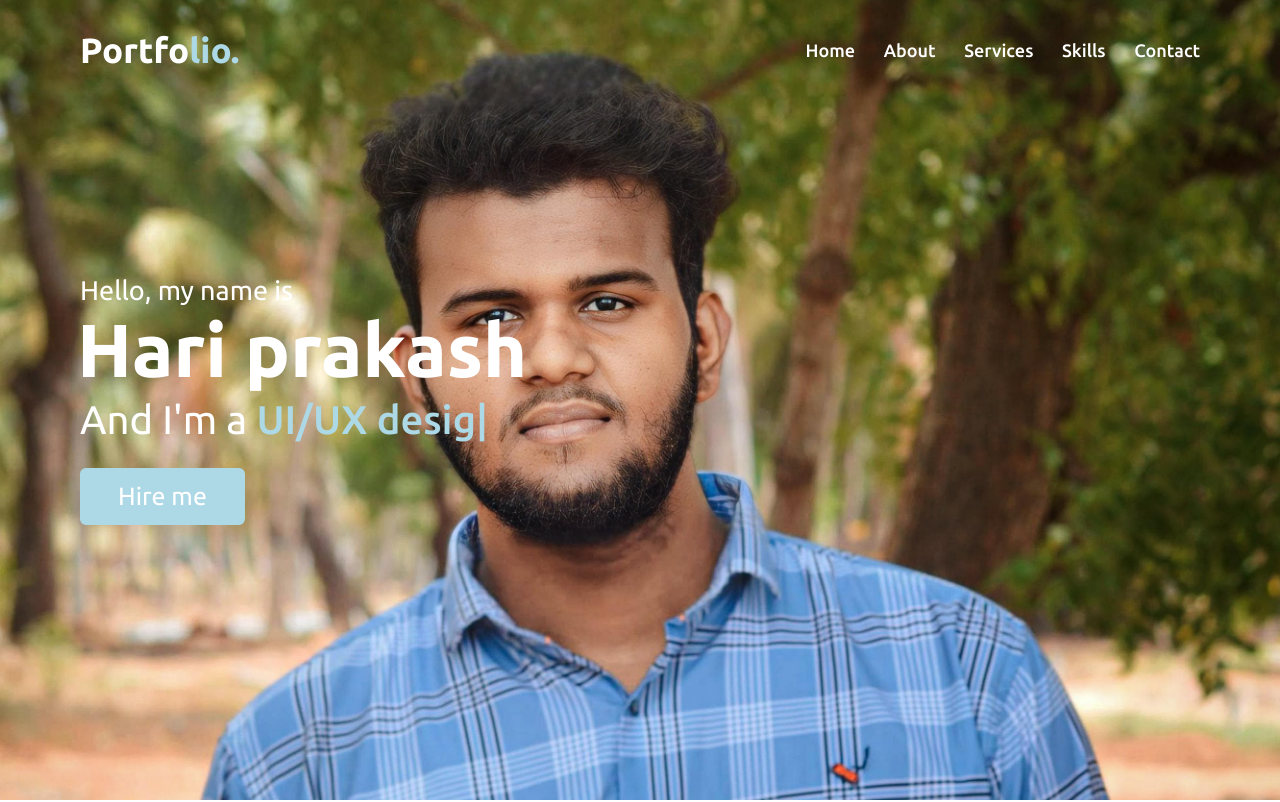
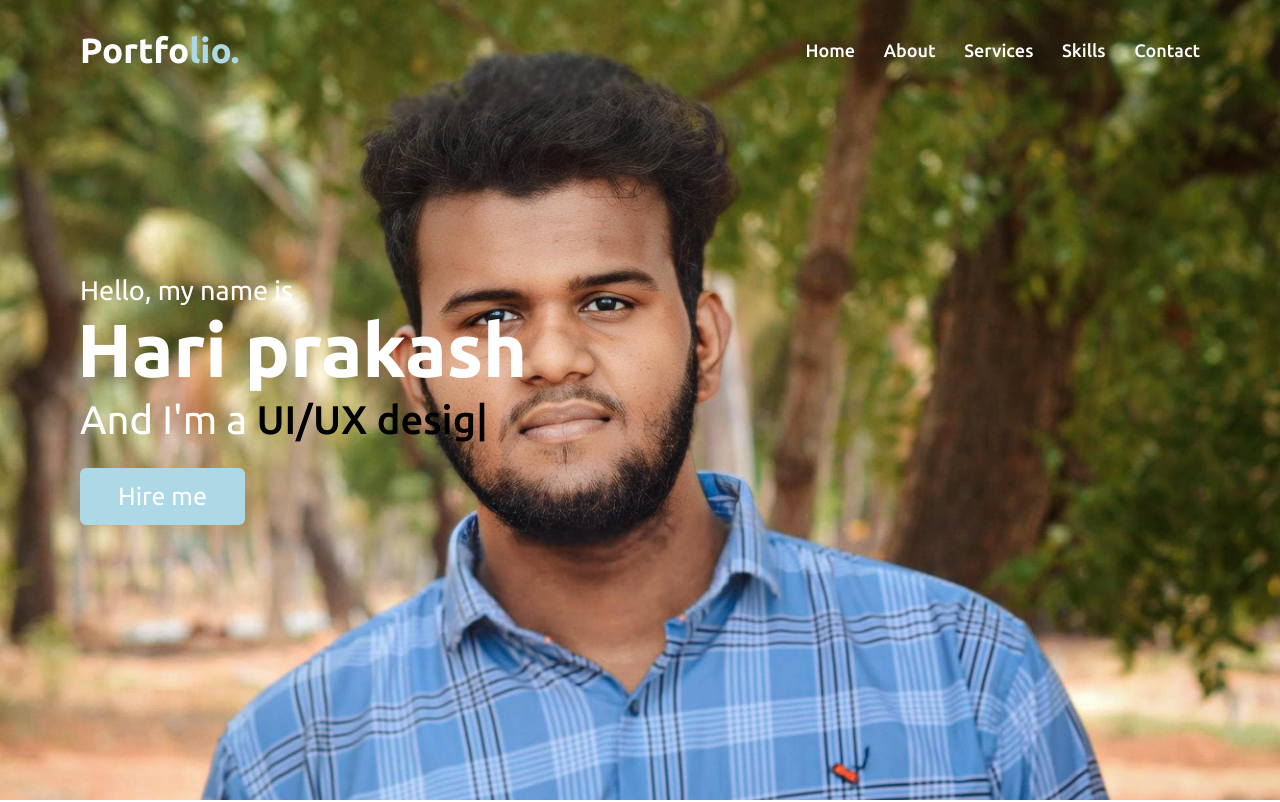
Before and after one commit to Hariprakash-46/Hari, a plain HTML site: page index.html in a window 1280 px wide. Shown: the top 802 px of the page. Drawn offline with nearby package versions, Linux system fonts and the light colour scheme.

Commit message:
Update style.css

```diff
--- a/style.css
+++ b/style.css
@@ -193,7 +193,7 @@ section .title::after{
     margin: 5px 0;
 }
 .home .home-content .text-3 span{
-    color: lightblue;
+    color: Black ;
     font-weight: 500;
 }
 .home .home-content a{
```
